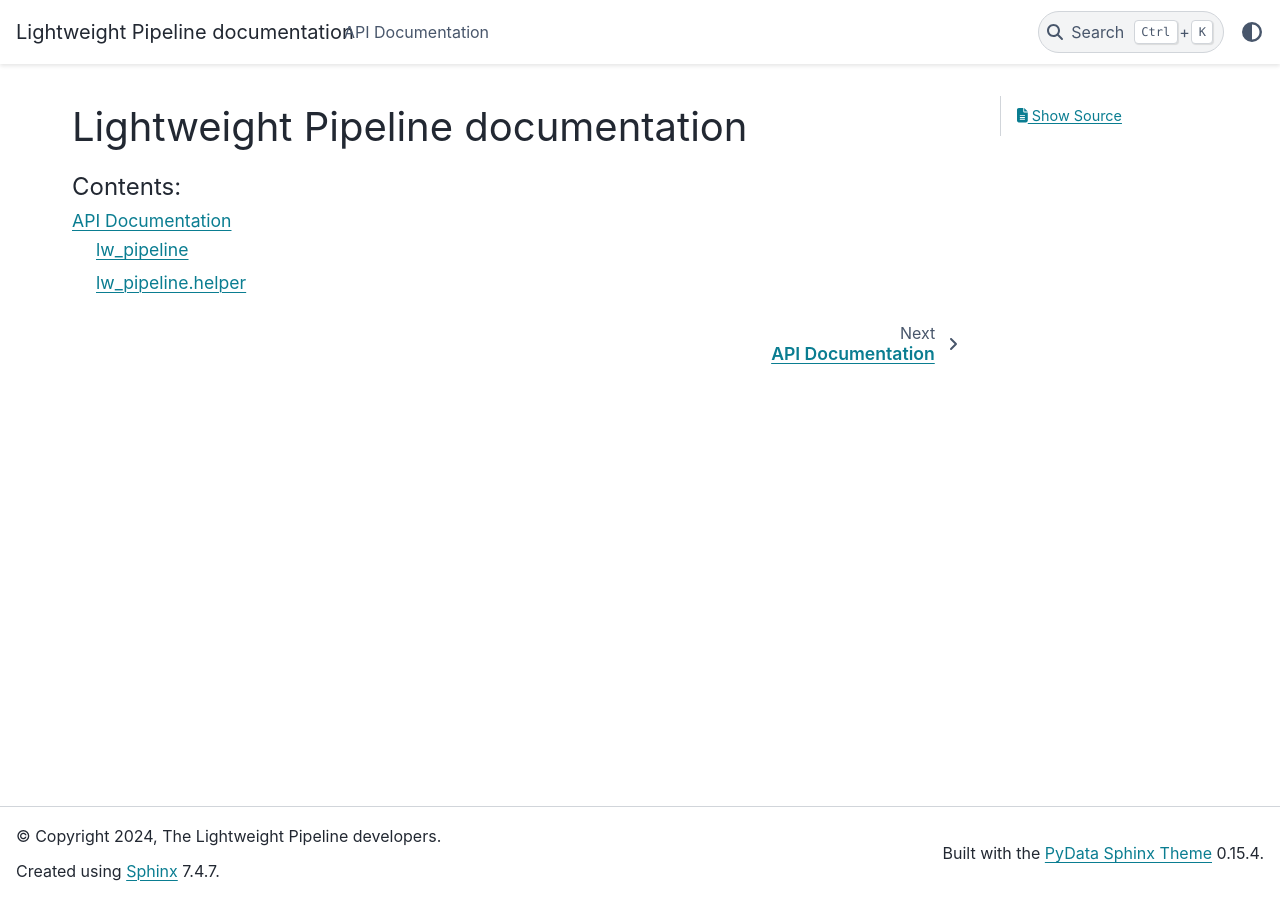
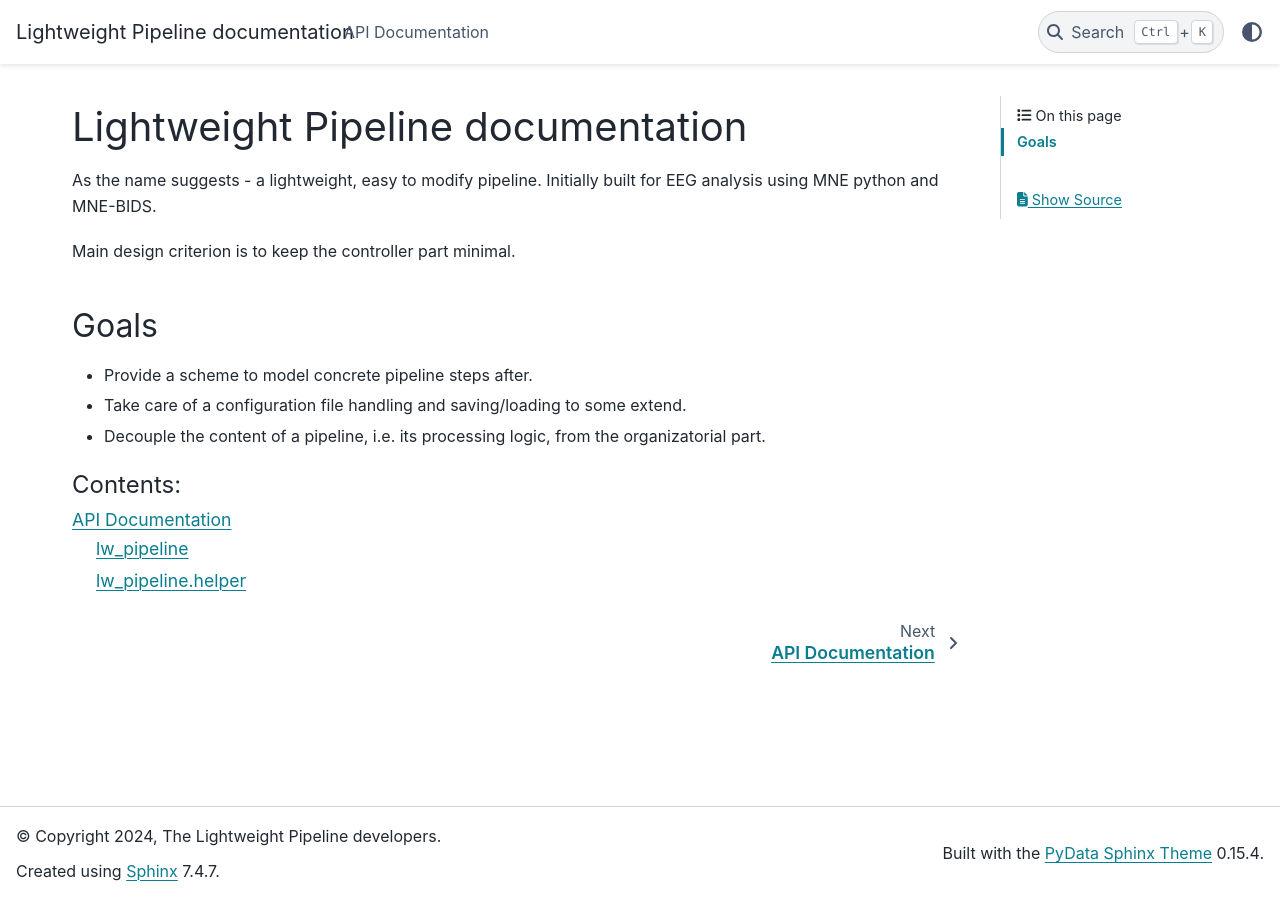
Before and after one commit to jbkordass/lightweight-pipeline, a Sphinx documentation site: the page built from doc/index.rst, in a window 1280 px wide. Built offline with Sphinx 7.4.7 and the PyData theme 0.15.4, drawn with Linux system fonts in a browser that asks for light colours.

Commit message:
Some fixes in doc.

```diff
--- a/doc/_templates/custom-class-template.rst
+++ b/doc/_templates/custom-class-template.rst
@@ -3,9 +3,9 @@
 .. currentmodule:: {{ module }}
 
 .. autoclass:: {{ objname }}
-   :members:                                    <-- add at least this line
-   :show-inheritance:                           <-- plus I want to show inheritance...
-   :inherited-members:                          <-- ...and inherited members too
+   :members:
+   :show-inheritance:
+   :inherited-members:
 
    {% block methods %}
    .. automethod:: __init__
--- a/doc/index.rst
+++ b/doc/index.rst
@@ -2,6 +2,17 @@
 
 Lightweight Pipeline documentation
 ==================================
+
+As the name suggests - a lightweight, easy to modify pipeline. Initially built for EEG analysis using MNE python and MNE-BIDS.
+
+Main design criterion is to keep the controller part minimal.
+
+
+Goals
+-----
+- Provide a scheme to model concrete pipeline steps after.
+- Take care of a configuration file handling and saving/loading to some extend.
+- Decouple the content of a pipeline, i.e. its processing logic, from the organizatorial part.
 
 
 .. toctree::
```
Also changed, not shown: doc/_templates/custom-module-template.rst (+6 -6 lines), doc/api.rst (+8 -5 lines).
